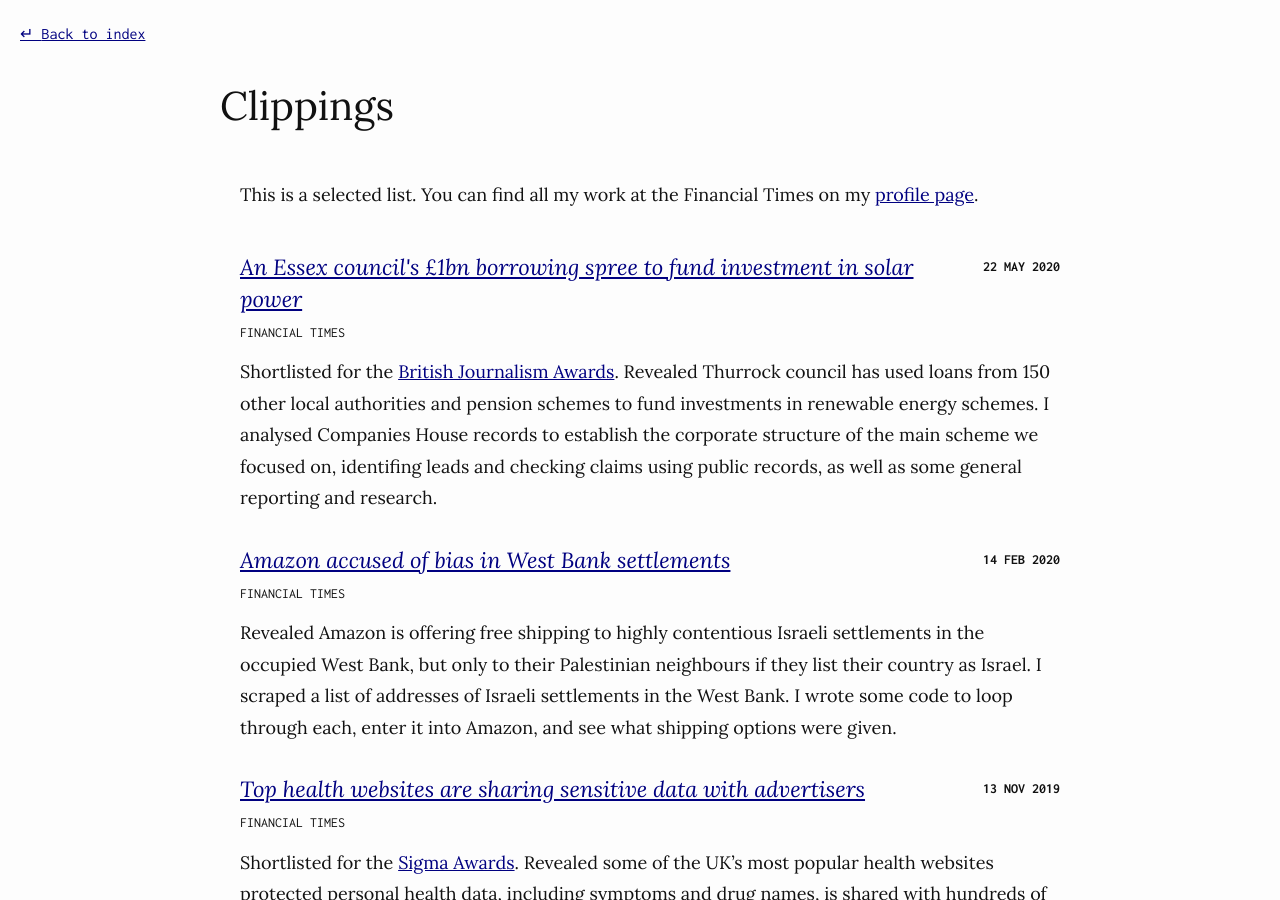
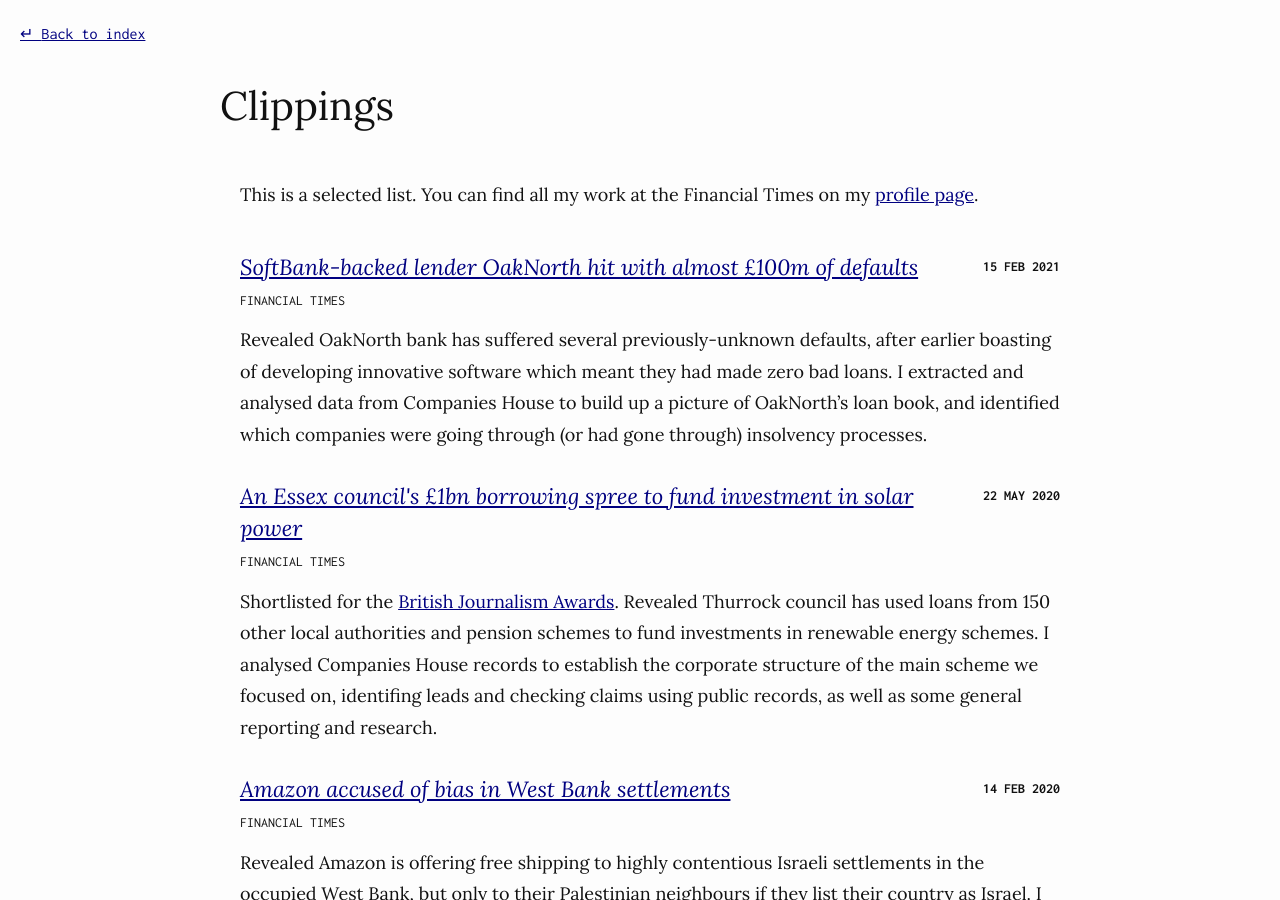
Before and after one commit to maxharlow/maxharlow.github.io, a Jekyll site: the page built from clippings.md, in a window 1280 px wide and 900 px high. Built offline with Jekyll 4.4.1, drawn with Linux system fonts in a browser that asks for light colours.

Commit message:
Add Oaknorth

```diff
--- a/_data/clippings.yaml
+++ b/_data/clippings.yaml
@@ -1,3 +1,22 @@
+-   title: SoftBank-backed lender OakNorth hit with almost £100m of defaults
+    publication: Financial Times
+    web:
+        - title: SoftBank-backed lender OakNorth hit with almost £100m of defaults
+          link: https://www.ft.com/content/d6645c7f-bb4e-4275-9a7e-9b1fa3a1317b
+          date: 15-02-2021
+          credit: byline
+          type: feature
+    print:
+        - title: OakNorth hit with £100m of defaults
+          date: 15-02-2021
+          credit: byline
+          type: news story
+          slot: inside
+    summary: |
+        Revealed OakNorth bank has suffered several previously-unknown defaults, after earlier boasting of developing innovative software which meant they had made zero bad loans.
+    contribution: |
+        I extracted and analysed data from Companies House to build up a picture of OakNorth's loan book, and identified which companies were going through (or had gone through) insolvency processes.
+
 -   title: An Essex council's £1bn borrowing spree to fund investment in solar power
     publication: Financial Times
     web:
```
